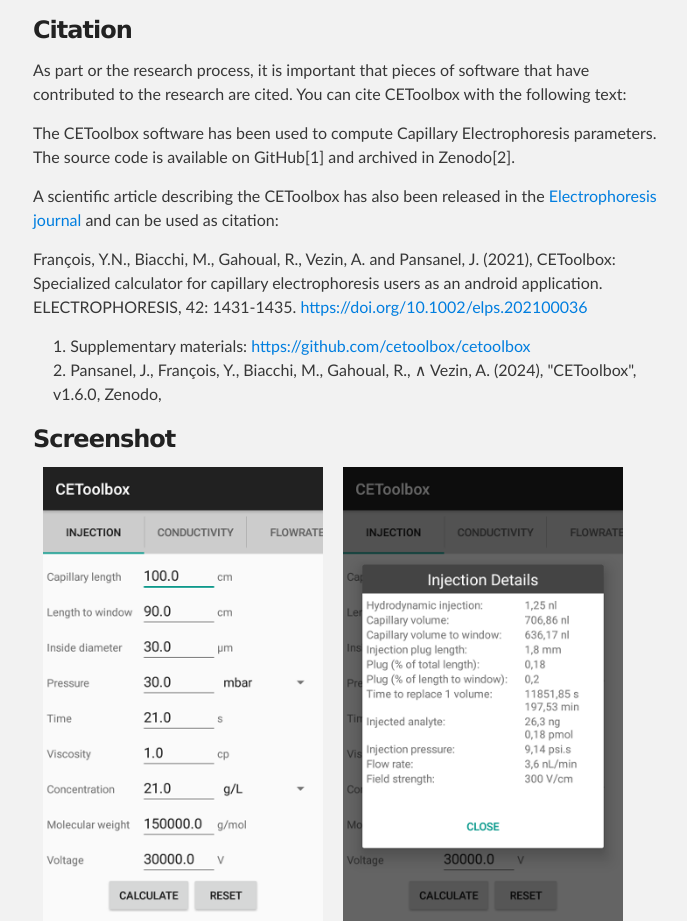
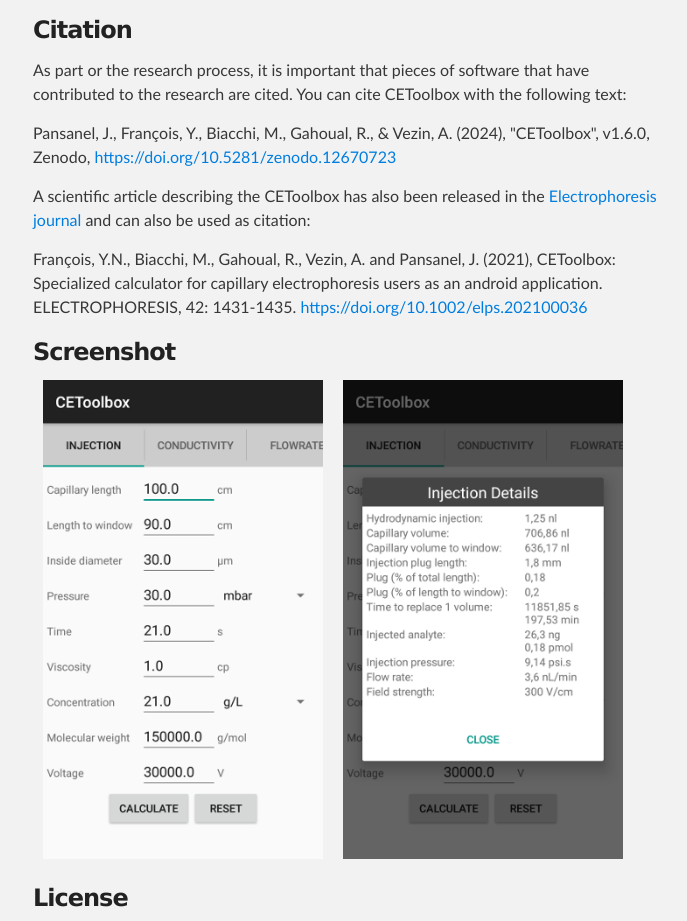
Before and after one commit to cetoolbox/cetoolbox.github.io, a plain HTML site: page index.html in a window 1280 px wide. Shown: the part 888-1809 px from the top of the page, without its empty margins (287-974 px from the left). Drawn offline with Linux system fonts and the light colour scheme.

Commit message:
Minor fixes in the index.html file

```diff
--- a/index.html
+++ b/index.html
@@ -71,22 +71,14 @@
 <p>As part or the research process, it is important that pieces of software that
 have contributed to the research are cited. You can cite CEToolbox with
 the following text:</p>
-
-<p>The CEToolbox software has been used to compute Capillary Electrophoresis
-parameters. The source code is available on GitHub[1] and archived
-in Zenodo[2].</p>
+<p>Pansanel, J., François, Y., Biacchi, M., Gahoual, R., &amp; Vezin, A. (2024), "CEToolbox", v1.6.0, Zenodo, <a href="https://doi.org/10.5281/zenodo.12670723" title="Link to the Zenodo page">https://doi.org/10.5281/zenodo.12670723</a></p>
 
 <p>A scientific article describing the CEToolbox has also been released in
-the <a href="https://analyticalsciencejournals.onlinelibrary.wiley.com/journal/15222683" title="Electrophoresis Journal">Electrophoresis journal</a> and can be used as citation:</p>
+the <a href="https://analyticalsciencejournals.onlinelibrary.wiley.com/journal/15222683" title="Electrophoresis Journal">Electrophoresis journal</a> and can also be used as citation:</p>
 
 <p>François, Y.N., Biacchi, M., Gahoual, R., Vezin, A. and Pansanel, J. (2021),
 CEToolbox: Specialized calculator for capillary electrophoresis users as an
 android application. ELECTROPHORESIS, 42: 1431-1435. <a href="https://doi.org/10.1002/elps.202100036" title="CEToolbox article in Electrophoresis">https://doi.org/10.1002/elps.202100036</a></p>
-
-<ol>
-<li>Supplementary materials: <a href="https://github.com/cetoolbox/cetoolbox" title="Link to the GitHub page">https://github.com/cetoolbox/cetoolbox</a></li>
-<li>Pansanel, J., François, Y., Biacchi, M., Gahoual, R., &and; Vezin, A. (2024), "CEToolbox", v1.6.0, Zenodo, <a href="https://doi.org/10.5281/zenodo.12670723" title="Link to the Zenodo page"></a></li>
-</ol>
 
 <h3>Screenshot</h3>
 
```
